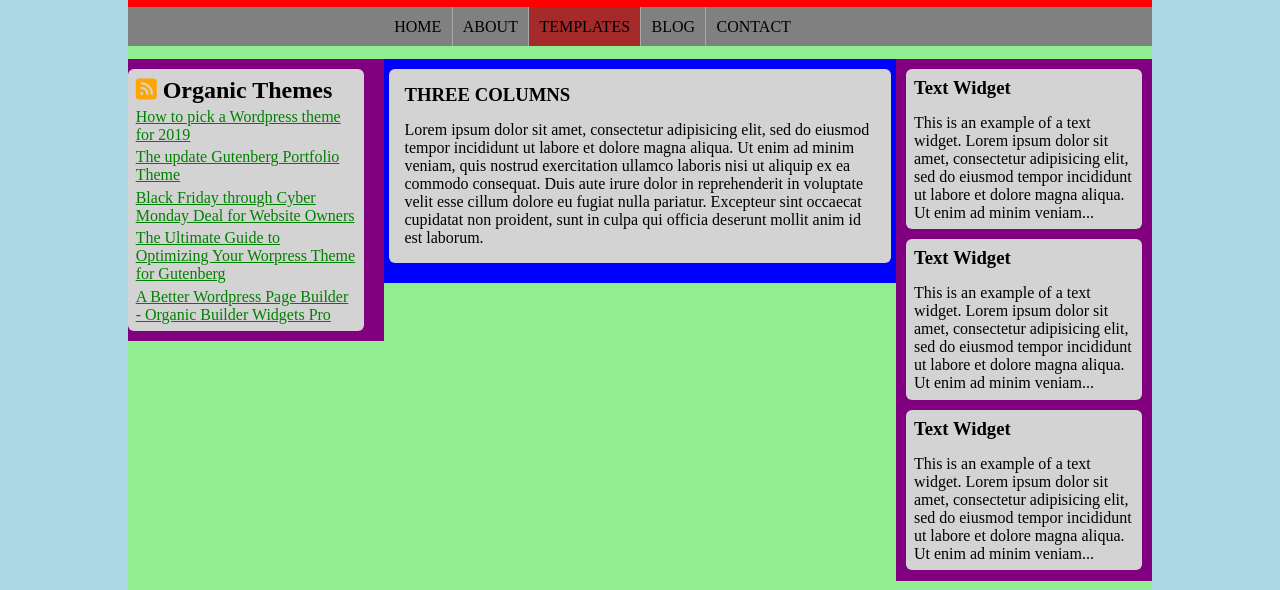
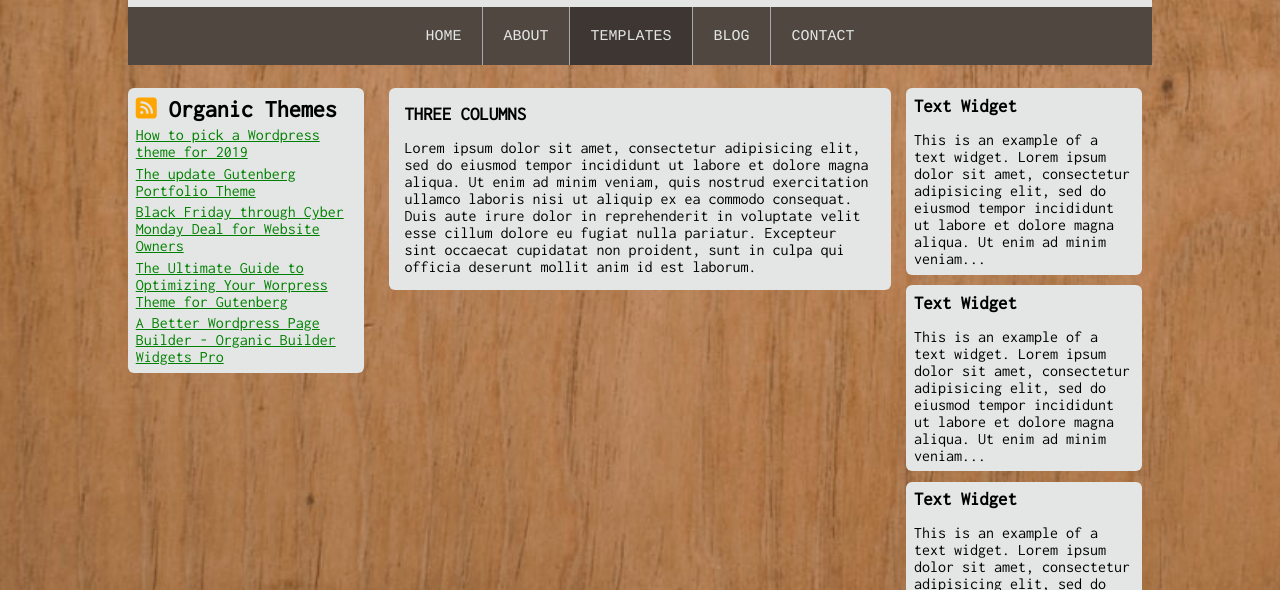
Before and after one commit to LeoNick85/htmlcss-struttura-wp, a plain HTML site: page index.html in a window 1280 px wide. Shown: the part 197-787 px from the top of the page. Drawn offline with Linux system fonts and the light colour scheme.

Commit message:
Version 1.0
 Added color and font

```diff
--- a/index.html
+++ b/index.html
@@ -3,6 +3,7 @@
     <head>
         <meta charset="utf-8">
         <script src="https://kit.fontawesome.com/7220c352f8.js" crossorigin="anonymous"></script>
+        <link href="https://fonts.googleapis.com/css?family=Cousine|Inconsolata&display=swap" rel="stylesheet">
         <link rel="stylesheet" href="style.css">
         <title>Esercitazione #6 - Layout simil-Wordpress</title>
     </head>
@@ -18,11 +19,11 @@
             </div>
             <nav id="main-menu">
                 <ul>
-                    <li>HOME</li>
-                    <li>ABOUT</li>
-                    <li>TEMPLATES</li>
-                    <li>BLOG</li>
-                    <li>CONTACT</li>
+                    <li>HOME</li><!--
+                    --><li>ABOUT</li><!--
+                    --><li>TEMPLATES</li><!--
+                    --><li>BLOG</li><!--
+                    --><li>CONTACT</li>
                 </ul>
             </nav>
         </header>
--- a/style.css
+++ b/style.css
@@ -5,15 +5,17 @@
 }
 
 body {
-    background-color: lightblue;
+    background-image: url("img/wood.jpg");
+    background-size: cover;
 }
 
 header {
     width: 80%;
-    background-color: red;
+    background-color: #e3e6e4;
     margin: auto;
     margin-top: 20px;
     position: relative;
+    font-family: 'Cousine', monospace;
 }
 
 #title_image {
@@ -35,15 +37,20 @@ header {
     padding-bottom: 5%;
 }
 
+title h1 {
+border: 4px solid white;
+}
+
 #main-menu {
-    background-color: grey;
+    background-color: #504741;
+    text-align: center;
 }
 
 #main-menu ul {
     height: 100%;
-    margin-left: 50%;
-    transform: translateX(-50%);
     list-style-type: none;
+    color: #e3e6e4;
+    font-size: 15px;
 }
 
 #main-menu ul::after {
@@ -54,7 +61,6 @@ header {
 
 #main-menu ul li {
     display: inline-block;
-    float:left;
     padding: 2%;
     height: 100%;
     border-right: 1px inset darkgrey;
@@ -65,20 +71,20 @@ header {
 }
 
 #main-menu ul li:nth-child(3) {
-    background-color: brown;
+    background-color: #3d3632;
 }
 
 #main-menu ul li:hover {
-    background-color: brown;
+    background-color: #3d3632;
 
 }
 
 main {
-    background-color: lightgreen;
     width: 80%;
     margin: auto;
     padding-top: 1%;
     padding-bottom: 1%;
+    font-family: 'Inconsolata', monospace;
 }
 
 main::after {
@@ -90,11 +96,10 @@ main::after {
 #sidebar_left {
     float: left;
     width: 25%;
-    background-color: purple;
 }
 
 #rss_feed {
-    background-color: lightgrey;
+    background-color: #e3e6e4;
     width: 92%;
     padding: 3%;
     margin-top: 4%;
@@ -126,11 +131,10 @@ color: green;
 #articles {
     float: left;
     width: 50%;
-    background-color: blue;
 }
 
 .post {
-background-color: lightgrey;
+background-color: #e3e6e4;
 width: 98%;
 padding: 3%;
 margin: auto;
@@ -146,11 +150,10 @@ border-radius: 6px;
 #sidebar_right {
     float: left;
     width: 25%;
-    background-color: purple;
 }
 
 .text_widget {
-background-color: lightgrey;
+background-color: #e3e6e4;
 width: 92%;
 padding: 3%;
 margin: auto;
@@ -164,12 +167,14 @@ border-radius: 6px;
 }
 
 footer {
-    background-color: yellow;
+    background-color: #e3e6e4;
     width: 80%;
     margin: auto;
     text-align: center;
     border-radius: 6px;
     margin-bottom: 10px;
+    color: #c4c4c4;
+    font-family: 'Inconsolata', monospace;
 }
 
 footer p {
```
Also changed, not shown: img/wood.jpg (added).
